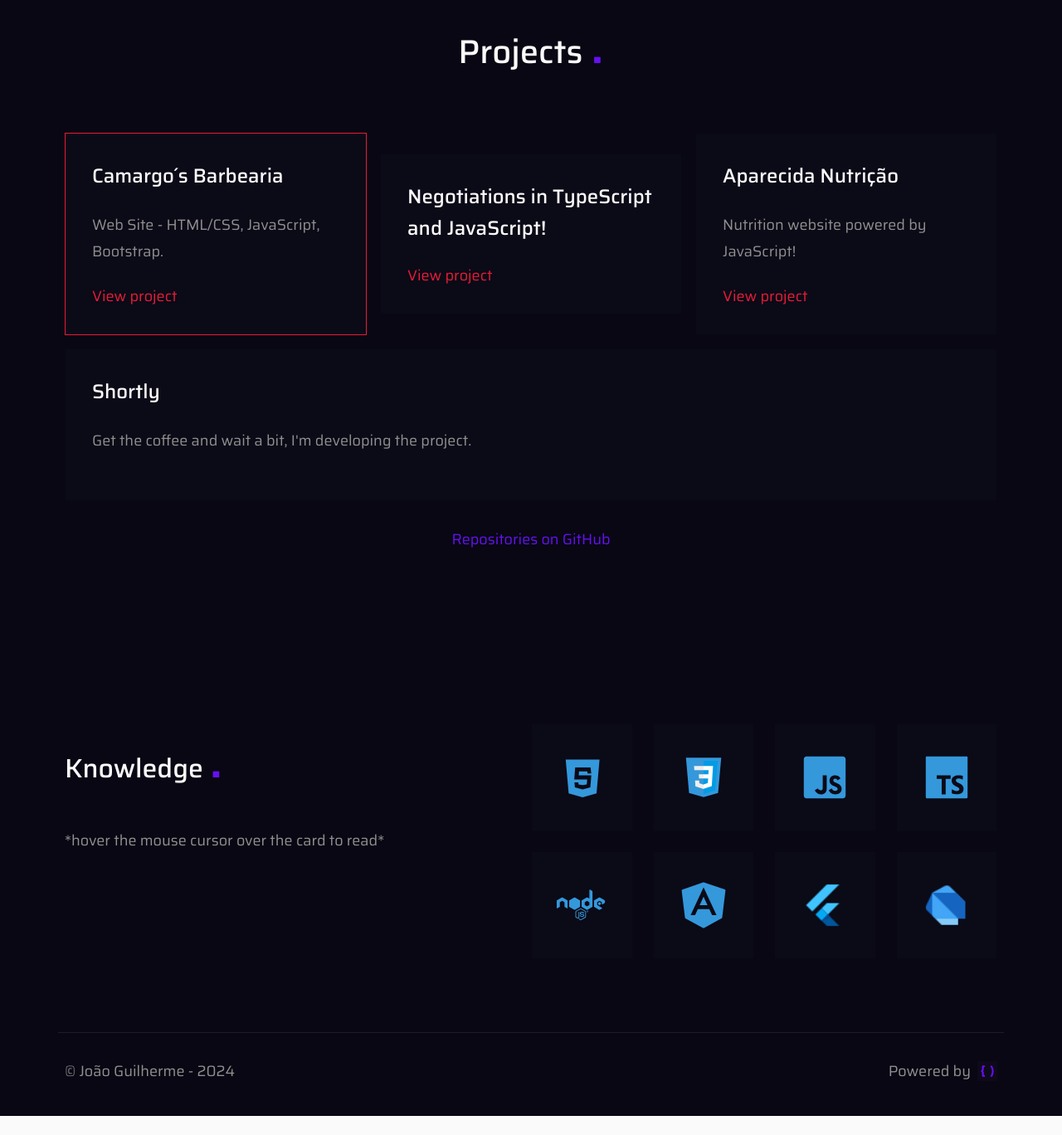
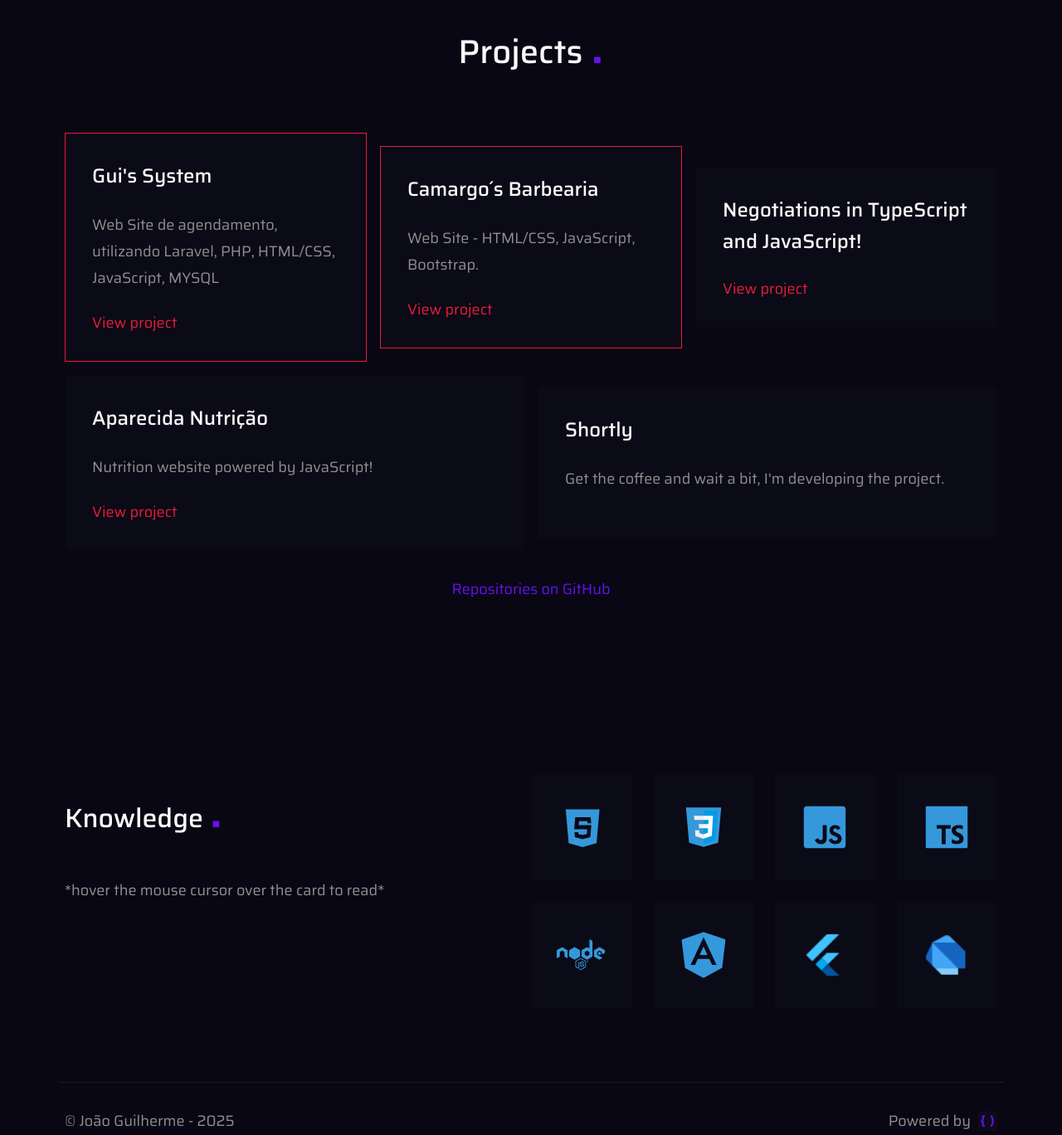
Before and after one commit to joaogui10/portifolio-gui, a plain HTML site: page index.html in a window 1280 px wide. Shown: the part 1847-3215 px from the top of the page at 83% size. Before the commit the page ends 3192 px from the top, so only its background shows below. Drawn offline with nearby package versions, Linux system fonts and the light colour scheme.

Commit message:
Update index.html

```diff
--- a/index.html
+++ b/index.html
@@ -189,6 +189,25 @@
         <div class="grid-layout">
           <h2 class="delaySmallReveal">Projects <span>.</span></h2>
           <div id="projects">
+
+
+      <article class="intervalCardReveal teslabank">
+              <h3>Gui's System </h3>
+              <p>Web Site de agendamento, utilizando Laravel, PHP, HTML/CSS, JavaScript, MYSQL </p>
+
+              <a
+                href="https://hml.guisystem.com"
+                rel="noopener"
+                target="_blank"
+                id="teslabank"
+                >View project
+              </a>
+            </article>
+
+
+
+
+
             <article class="intervalCardReveal teslabank">
               <h3>Camargo´s Barbearia </h3>
               <p>Web Site - HTML/CSS, JavaScript, Bootstrap. </p>
@@ -364,7 +383,7 @@
 
         <footer>
           <div class="grid-layout">
-            <p id="direitos-autorais">© João Guilherme - 2024</p>
+            <p id="direitos-autorais">© João Guilherme - 2025</p>
             <div>
               <p>Powered by</p>
               <img
```
